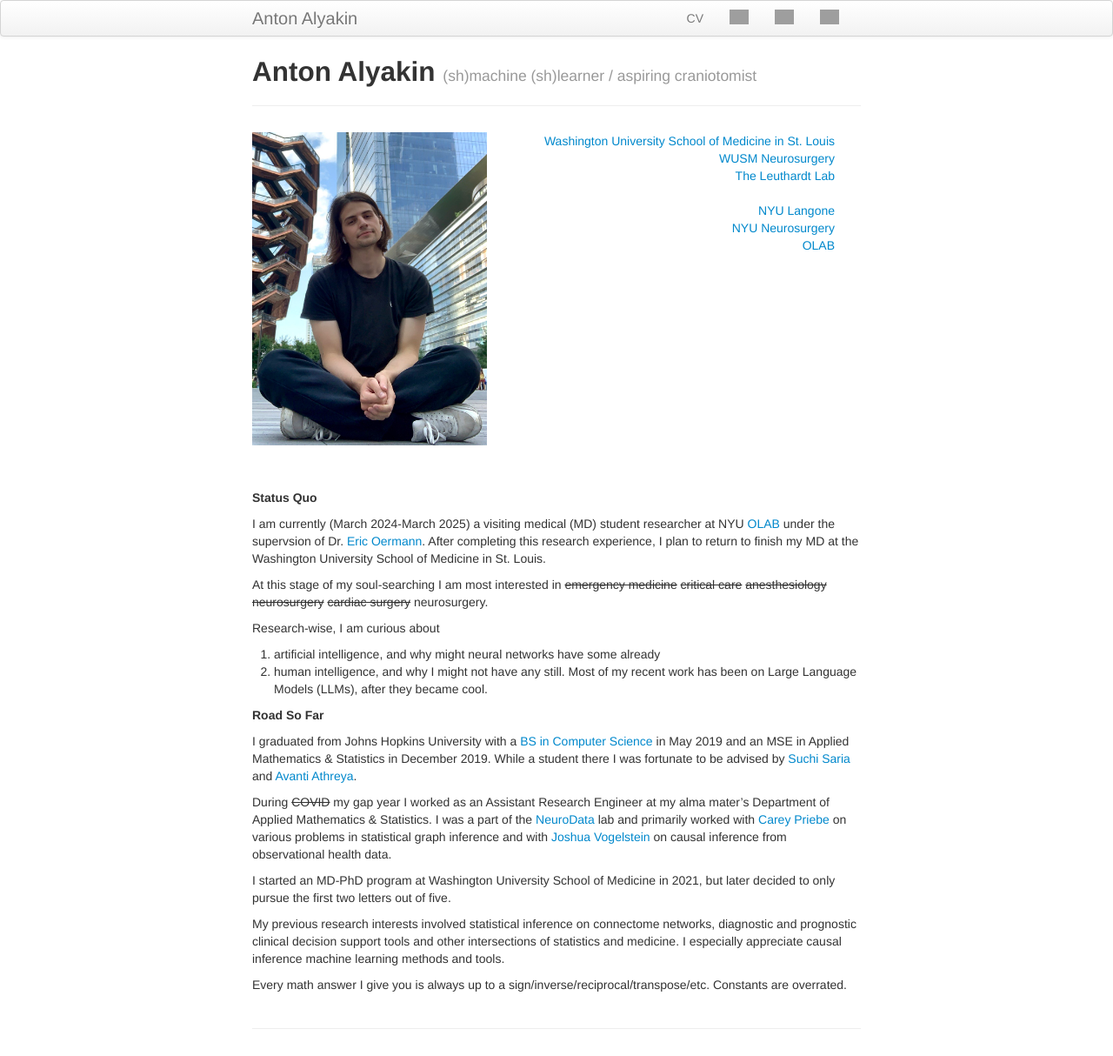
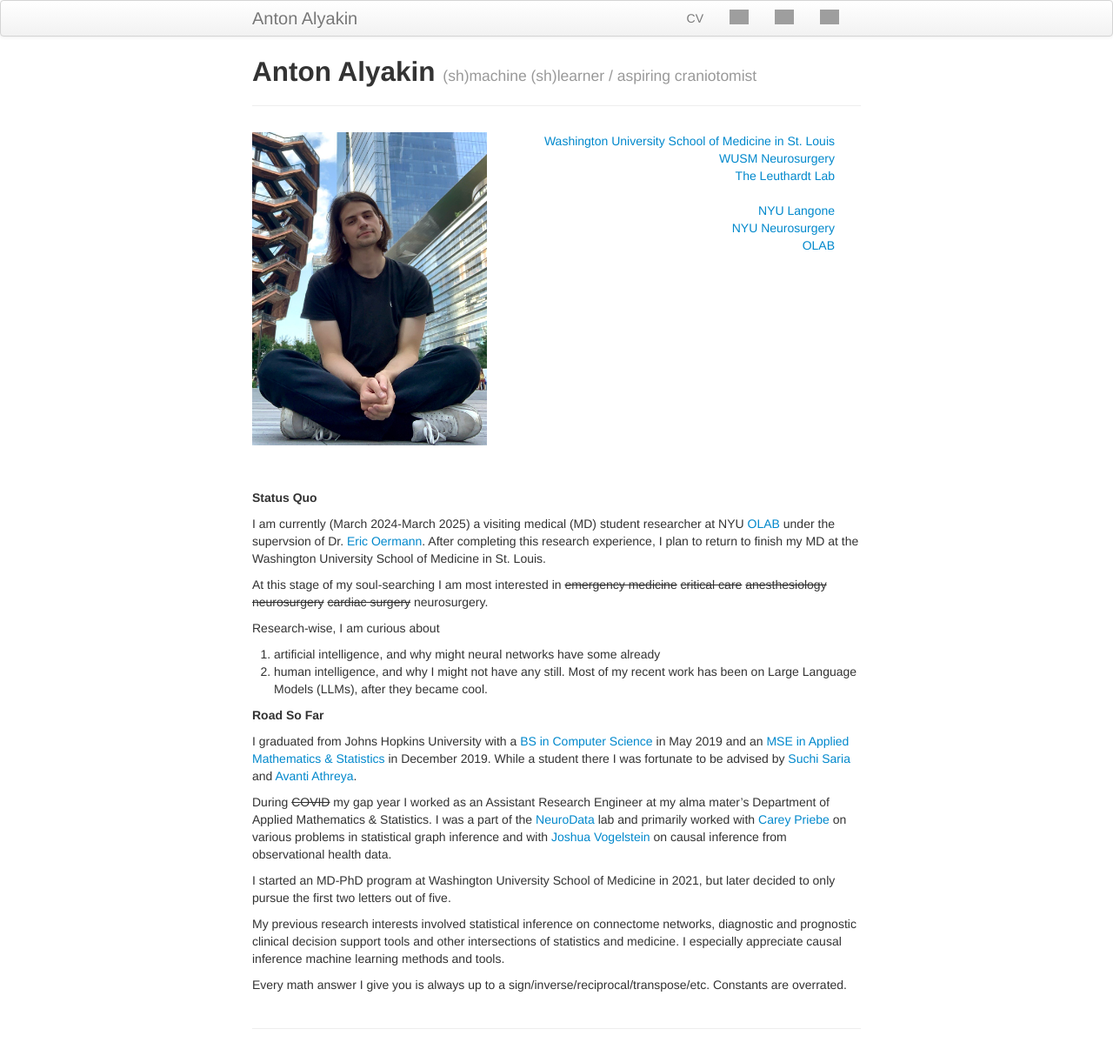
Before and after one commit to alyakin314/alyakin314.github.io, a Jekyll site: the page built from index.md, in a window 1280 px wide. Shown: the whole page at 87% size. Built offline with Jekyll 4.4.1, drawn with Linux system fonts in a browser that asks for light colours; some of the changed lines change nothing that is shown; grey boxes are pictures that could not be loaded.

Commit message:
mse thesis also added

```diff
--- a/index.md
+++ b/index.md
@@ -55,8 +55,9 @@ Most of my recent work has been on Large Language Models (LLMs), after they beca
 
 **Road So Far**
 
-I graduated from Johns Hopkins University with a [BS in Computer Science](https://alyakin314.github.io/assets/papers/Alyakin_Motif_Discovery_in_the_Irregulary_Sampled_Time_Series_Data.pdf) in
-May 2019 and an MSE in Applied Mathematics & Statistics in December 2019.
+I graduated from Johns Hopkins University with a [BS in Computer Science](https://alyakin314.github.io/assets/papers/Alyakin_Motif_Discovery_in_the_Irregulary_Sampled_Time_Series_Data.pdf)
+in May 2019 and an [MSE in Applied Mathematics & Statistics](https://jscholarship.library.jhu.edu/server/api/core/bitstreams/f33e2b8e-d18d-4a03-b14c-bede28b441ec/content)
+in December 2019.
 While a student there I was fortunate to be advised by
 [Suchi Saria](https://suchisaria.jhu.edu/) and
 [Avanti Athreya](https://engineering.jhu.edu/ams/faculty/avanti-athreya/).
```
